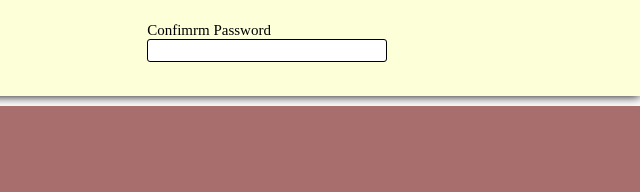
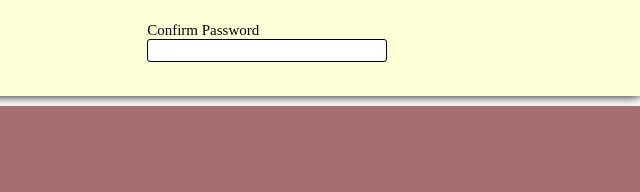
Before and after one commit to Carrscot/sign-up-form, a plain HTML site: page index.html in a window 1280 px wide. Shown: the part 474-666 px from the top of the page, 640-1280 px from the left. Drawn offline with Linux system fonts and the light colour scheme.

Commit message:
Fix spelling error in confirm password field

```diff
--- a/index.html
+++ b/index.html
@@ -64,7 +64,7 @@
                 </div>
 
                 <div class='form-row'>
-                  <label for='confirm-password'>Confimrm Password</label>
+                  <label for='confirm-password'>Confirm Password</label>
                   <input id='confrim-password' name='confirm-password' type='password' required>
                 </div>
             </div>
```
